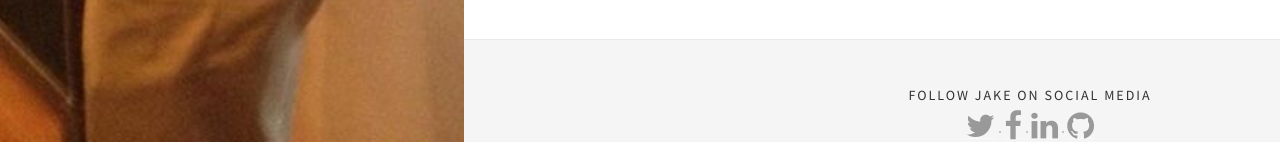
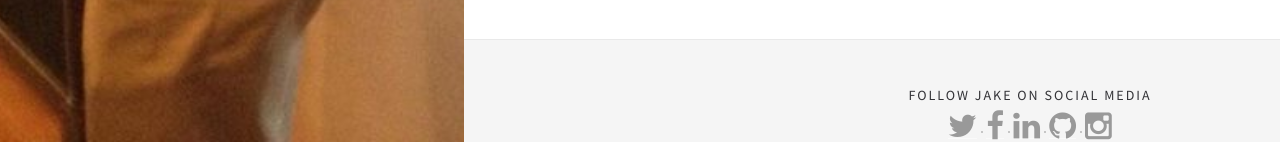
Before and after one commit to EJBlog/EJBlog.github.io, a Jekyll site: the page built from author_jake.html, in a window 1280 px wide. Shown: the part 1431-1573 px from the top of the page. Built offline with Jekyll 4.4.1, drawn with Linux system fonts in a browser that asks for light colours; nearby versions of some CDN libraries; some web fonts are replaced.

Commit message:
Update author_jake.html

```diff
--- a/_layouts/author_jake.html
+++ b/_layouts/author_jake.html
@@ -153,6 +153,8 @@
                                 <a href="https://www.linkedin.com/in/jacob-ellis-99062219"><i class="fa fa-linkedin fa-5x"></i></a>
                                 <i class="link-spacer"></i>
                                 <a href="https://github.com/JakeEllis"><i class="fa fa-github fa-5x"></i></a>
+                                <i class="link-spacer"></i>
+                                <a href="https://www.instagram.com/jake_m_ellis/"><i class="fa fa-instagram fa-5x"></i></a>
 
                             </div>
                         </div>
```
